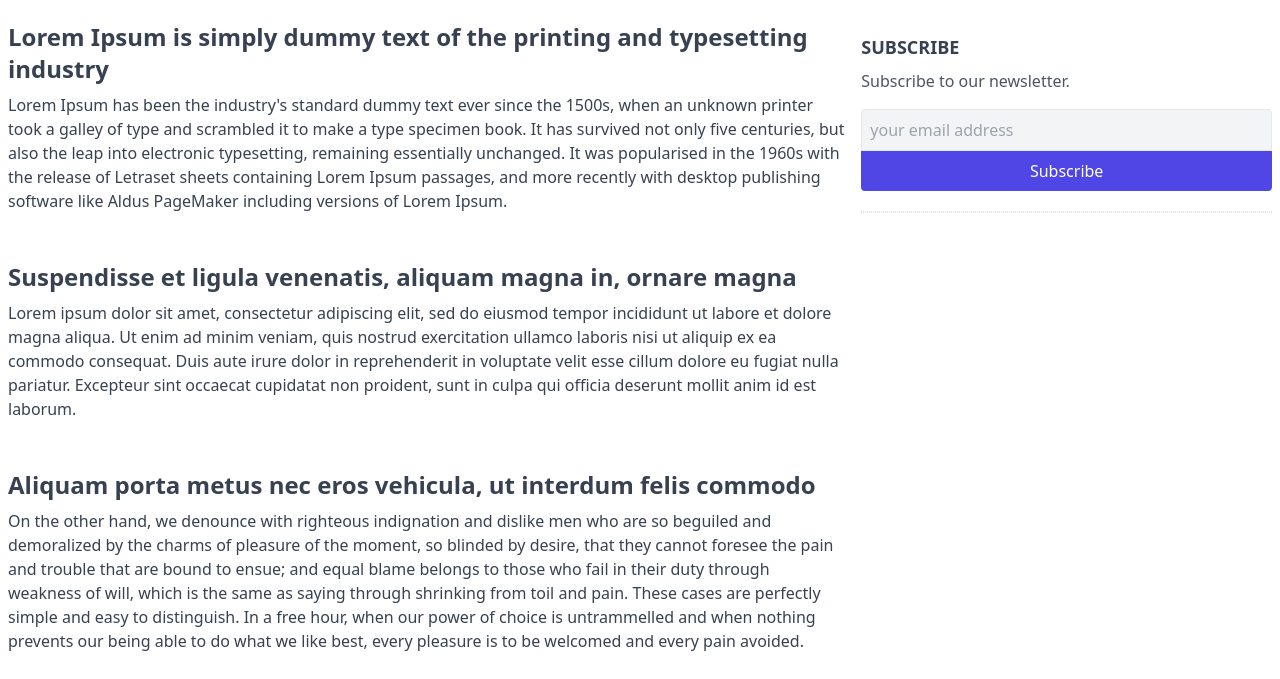
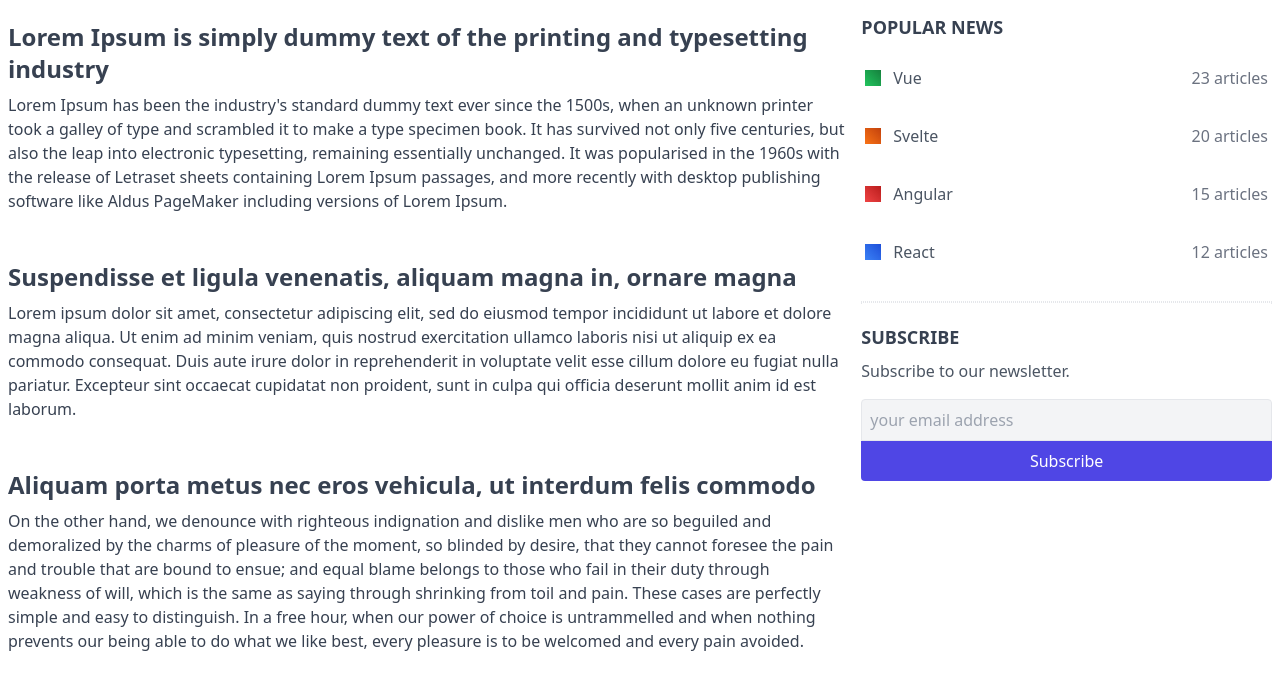
Before and after one commit to ruslanmahats/tailwind_markup, a website: page index.html in a window 1280 px wide. Shown: the part 511-1190 px from the top of the page. Drawn offline with Linux system fonts and the light colour scheme.

Commit message:
added popular news section with gradients boxes

```diff
--- a/index.html
+++ b/index.html
@@ -65,7 +65,7 @@
 
 		<!-- banners -->
 		<section class="px-2 flex space-x-2">
-			<div class="inline-block h-96 w-2/3 bg-violet-300 mb-4 relative rounded overflow-hidden" href="#">
+			<div class="inline-block h-96 w-2/3 bg-violet-500  mb-4 relative rounded overflow-hidden" href="#">
 				<div class="p-4 absolute bottom-0 left-0 z-20">
 					<h2 class="text-4xl font-semibold text-gray-100 leading-tight">
 						Lorem ipsum dolor sit amet consectetur, adipisicing elit
@@ -188,6 +188,47 @@
 				</div>
 			</div>
 			<div class="w-1/3 px-2">
+				<!-- topics -->
+				<div class="mb-5">
+					<h5 class="font-bold text-lg uppercase text-gray-700 mb-2">Popular News</h5>
+					<ul>
+						<li class="">
+							<a class="border-y border-white hover:border-gray-200 px-1 py-4 flex items-center text-gray-600"
+								href="#">
+								<span class="inline-block w-4 h-4 mr-3 bg-gradient-to-tr from-green-500 to-green-700"></span>
+								Vue
+								<span class="text-gray-500 ml-auto">23 articles</span>
+							</a>
+						</li>
+						<li class="">
+							<a class="border-y border-white hover:border-gray-200 px-1 py-4 flex items-center text-gray-600"
+								href="#">
+								<span class="inline-block w-4 h-4 mr-3 bg-gradient-to-tr from-orange-500 to-orange-700"></span>
+								Svelte
+								<span class="text-gray-500 ml-auto">20 articles</span>
+							</a>
+						</li>
+						<li class="">
+							<a class="border-y border-white hover:border-gray-200 px-1 py-4 flex items-center text-gray-600"
+								href="#">
+								<span class="inline-block w-4 h-4 mr-3 bg-gradient-to-tr from-red-500 to-red-700"></span>
+								Angular
+								<span class="text-gray-500 ml-auto">15 articles</span>
+							</a>
+						</li>
+						<li class="">
+							<a class="border-y border-white hover:border-gray-200 px-1 py-4 flex items-center text-gray-600"
+								href="#">
+								<span class="inline-block w-4 h-4 mr-3 bg-gradient-to-tr from-blue-500 to-blue-700"></span>
+								React
+								<span class="text-gray-500 ml-auto">12 articles</span>
+							</a>
+						</li>
+					</ul>
+				</div>
+
+				<!-- divider -->
+				<div class="border border-dotted"></div>
 				<!-- subscribe -->
 				<div class="my-5">
 					<h5 class="font-bold text-lg uppercase text-gray-700 mb-2">
@@ -200,8 +241,7 @@
 						Subscribe
 					</button>
 				</div>
-				<!-- divider -->
-				<div class="border border-dotted"></div>
+
 			</div>
 		</main>
 
```
Also changed, not shown: public/styles.css.
